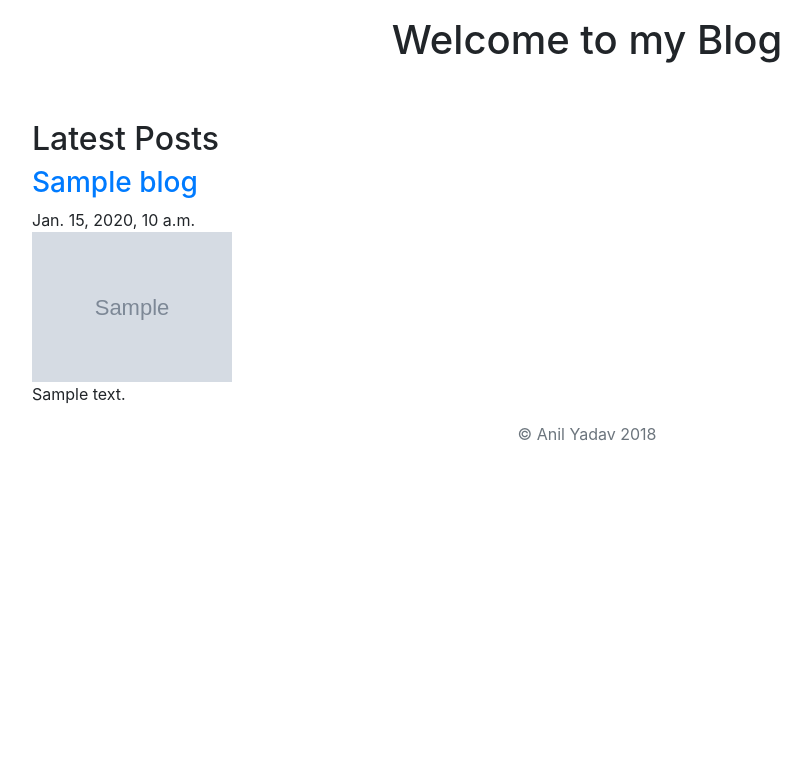
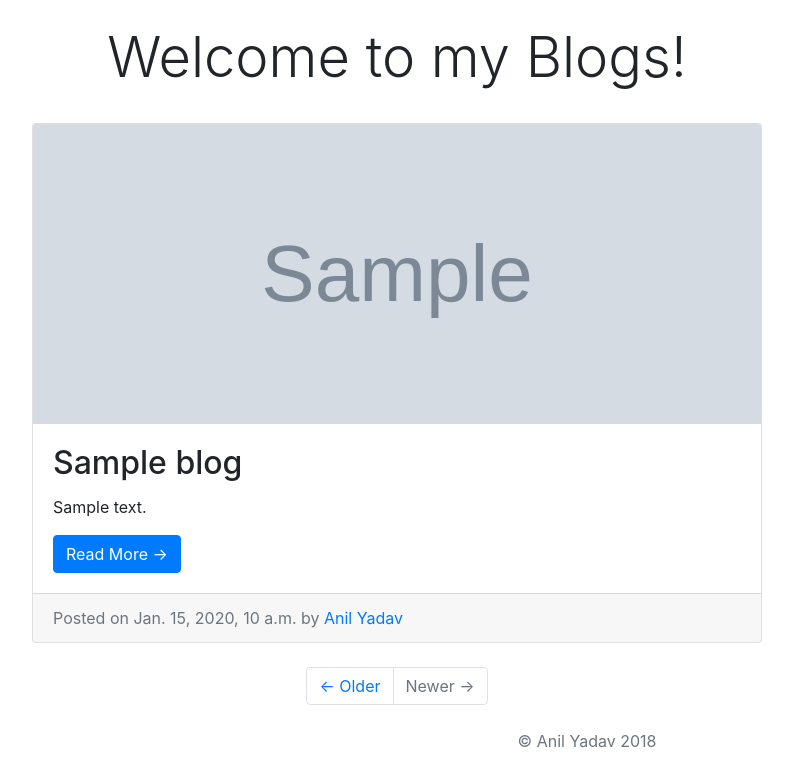
Before and after one commit to AYadav01/django_project-portfolio, a Django app: template portfolio-project/blog/templates/blog/allblogs.html in a window 1280 px wide. Shown: the part 56-825 px from the top of the page, without its empty margins (53-864 px from the left). Before the commit the page ends 800 px from the top, so only its background shows below. Run offline with Django 3.2, Linux system fonts and the light colour scheme; the template is opened without the code that fills it: most values are stand-ins (such as "Sample title", 1, 10 or a date in 2020); data that the repository does not hold is empty; some libraries are stand-ins or nearby versions.

Commit message:
blogs style changed

```diff
--- a/portfolio-project/blog/templates/blog/allblogs.html
+++ b/portfolio-project/blog/templates/blog/allblogs.html
@@ -34,6 +34,62 @@
 </nav>
     </header>
 
+
+
+        <!-- Page Content -->
+    <main role="main">
+    <div class="container">
+
+      <div class="row">
+
+        <!-- Blog Entries Column -->
+        <div class="col-md-8">
+          <br>
+          <h5 class="display-4 text-center">Welcome to my Blogs!
+          </h1>
+          <br>
+          <!-- Blog Post -->
+          {% for blog in blogs.all %}
+          <div class="card mb-4">
+            <img class="card-img-top" src="{{ blog.image.url }}" height="300" width="750" alt="Card image cap">
+            <div class="card-body">
+              <h2 class="card-title">{{ blog.title }}</h2>
+              <p class="card-text">{{ blog.summary }}</p>
+              <a href="{% url 'detail' blog.id %}" class="btn btn-primary">Read More &rarr;</a>
+            </div>
+            <div class="card-footer text-muted">
+              Posted on {{ blog.pub_date_pretty }} by
+              <a href="#">Anil Yadav</a>
+            </div>
+            {% endfor %}
+          </div>
+
+          <!-- Pagination -->
+          <ul class="pagination justify-content-center mb-4">
+            <li class="page-item">
+              <a class="page-link" href="#">&larr; Older</a>
+            </li>
+            <li class="page-item disabled">
+              <a class="page-link" href="#">Newer &rarr;</a>
+            </li>
+          </ul>
+
+        </div>
+
+      </div>
+      <!-- /.row -->
+
+    </div>
+    <!-- /.container -->
+  </main>
+    <footer class="text-muted">
+      <div class="container text-center">
+       <p>&copy Anil Yadav {% now 'Y' %} </p>
+      </div>
+    </footer>
+
+<!-- old blog design
+
     <main role="main">
       <div class="container">
 
@@ -49,16 +105,14 @@
           <br/>
           <p>{{ blog.summary }} </p>
         {% endfor %}
-
     </div>
-
     </main>
-
     <footer class="text-muted">
       <div class="container text-center">
        <p>&copy Anil Yadav {% now 'Y' %} </p>
       </div>
     </footer>
+  -->
 
     <!-- Bootstrap core JavaScript
     ================================================== -->
```
Also changed, not shown: portfolio-project/portfolio/settings.py (line endings or trailing spaces).
